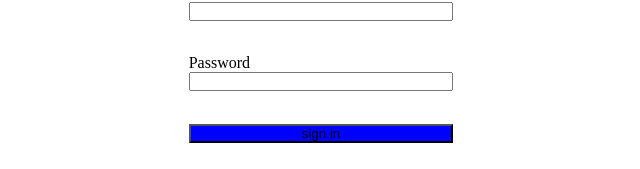
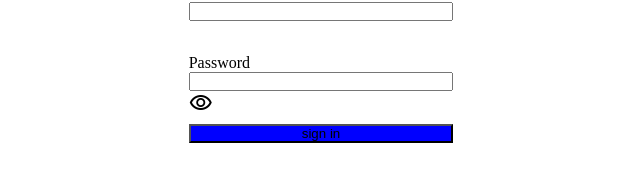
Before and after one commit to Tamarapreye-M/sign-up_form, a React (Vite) app: page / in a window 1280 px wide. Shown: the part 314-483 px from the top of the page, without its empty margins (319-959 px from the left). Built offline with nearby package versions, Linux system fonts and the light colour scheme.

Commit message:
diable state for form validation

```diff
--- a/src/components/Input.jsx
+++ b/src/components/Input.jsx
@@ -1,8 +1,15 @@
-import React from "react";
+import React, { useState } from "react";
 
 const Input = (props) => {
-	let { name, type, handleFormState, className, maxLength } = props;
+	const { name, type, handleFormState, className, maxLength } = props;
+
+	const [showPassword, setShowPassword] = useState(false);
+	const passwordIcon = (
+		<span class="material-symbols-outlined">visibility</span>
+	);
+
 	return (
+		<div>
 			<input
 				type={type}
 				name={name}
@@ -10,6 +17,8 @@ const Input = (props) => {
 				onChange={handleFormState}
 				maxLength={maxLength}
 			/>
+			{type === "password" && passwordIcon}
+		</div>
 	);
 };
 
```
Lines whose indentation alone changed are shown as unchanged.
